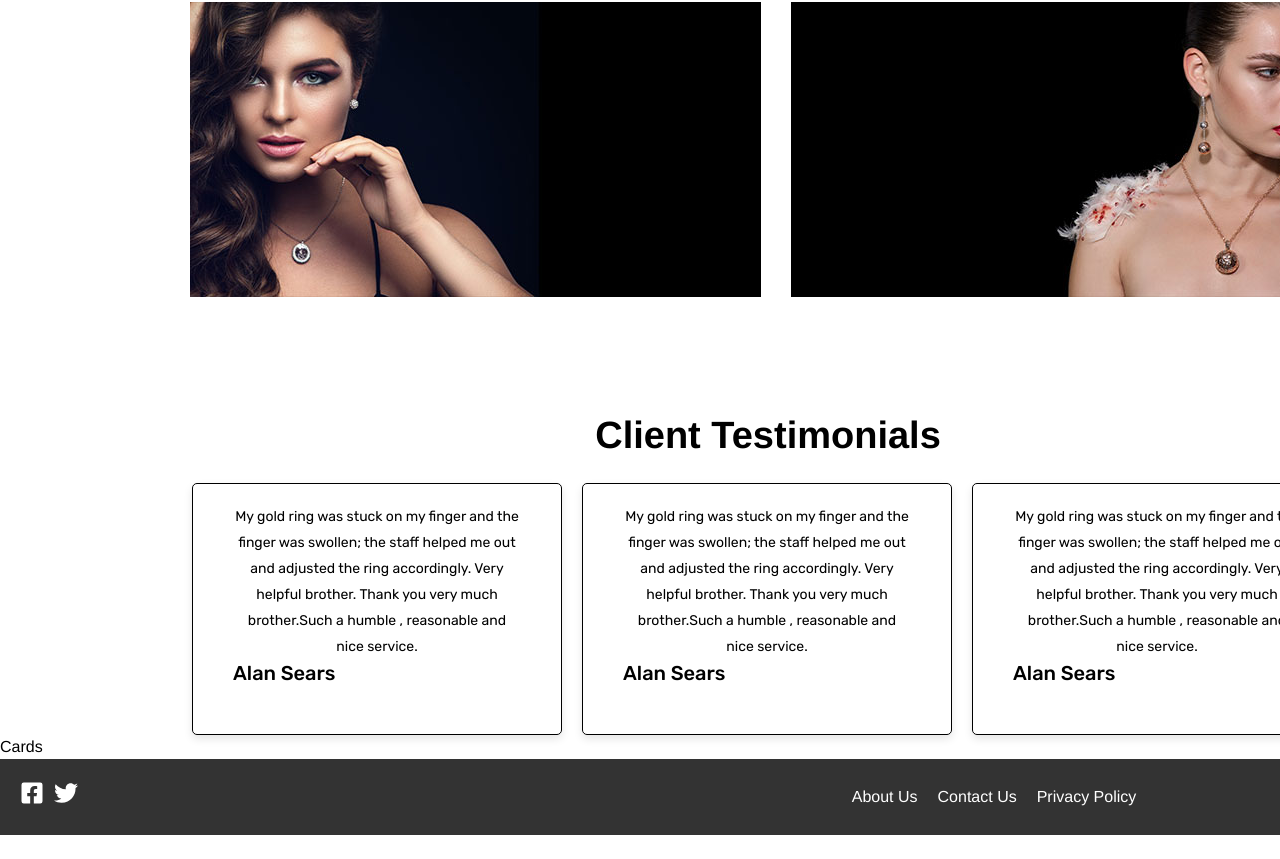
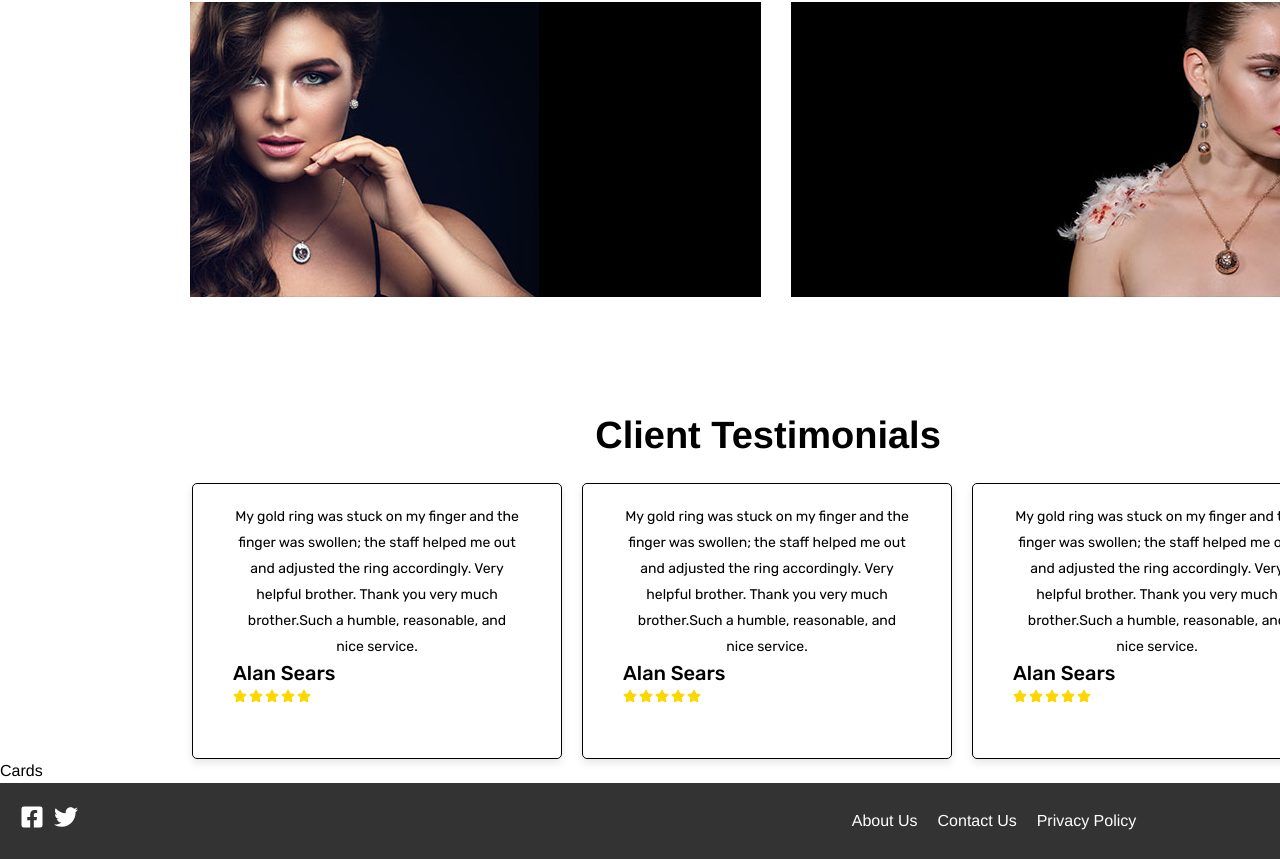
Before and after one commit to Sonu-Subedi/Webtuned_project, a React (Vite) app: page /contact in a window 1280 px wide. Shown: the part 3112-3971 px from the top of the page. Before the commit the page ends 3947 px from the top, so only its background shows below. Built offline with nearby package versions, Linux system fonts and the light colour scheme.

Commit message:
Add client testimonial part

```diff
--- a/src/components/Testimonial.jsx
+++ b/src/components/Testimonial.jsx
@@ -1,13 +1,154 @@
+// import PropTypes from "prop-types";
+// import { FaStar } from "react-icons/fa";
+
+// const Testimonial = ({ name, role, comment }) => (
+//   <div className="testimonial">
+//     <p className="testimonial-comment">{comment}</p>
+//     <div className="testimonial-author">
+//       <p className="testimonial-name">{name}</p>
+//       <p className="testimonial-role">{role}</p>
+//     </div>
+//   </div>
+// );
+
+// Testimonial.propTypes = {
+//   name: PropTypes.string.isRequired,
+//   role: PropTypes.string.isRequired,
+//   comment: PropTypes.string.isRequired,
+//   showStar: PropTypes.bool,
+// };
+
+// const TestimonialSection = () => {
+//   const testimonials = [
+//     {
+//       name: "Alan Sears",
+//       comment:
+//         "My gold ring was stuck on my finger and the finger was swollen; the staff helped me out and adjusted the ring accordingly. Very helpful brother. Thank you very much brother.Such a humble , reasonable and nice service.",
+//     },
+//     {
+//       name: "Alan Sears",
+//       comment:
+//         "My gold ring was stuck on my finger and the finger was swollen; the staff helped me out and adjusted the ring accordingly. Very helpful brother. Thank you very much brother.Such a humble , reasonable and nice service.",
+//     },
+//     {
+//       name: "Alan Sears",
+//       comment:
+//         "My gold ring was stuck on my finger and the finger was swollen; the staff helped me out and adjusted the ring accordingly. Very helpful brother. Thank you very much brother.Such a humble , reasonable and nice service.",
+//     },
+//   ];
+
+//   return (
+//     <>
+//       <div className="main-heading">Client Testimonials</div>
+//       <div className="testimonial-section">
+//         {testimonials.map((testimonial, index) => (
+//           <Testimonial
+//             key={index}
+//             {...testimonial}
+//             className="item"
+//             showStar={true}
+//           />
+//         ))}
+//         <FaStar color="gold" size={14} />
+//         <FaStar color="gold" size={14} />
+//         <FaStar color="gold" size={14} />
+//         <FaStar color="gold" size={14} />
+//         <FaStar color="gold" size={14} />
+//       </div>
+//     </>
+//   );
+// };
+
+// export default TestimonialSection;
+
+// import React from "react";
+// import PropTypes from "prop-types";
+// import { FaStar } from "react-icons/fa";
+
+// const Testimonial = ({ name, role, comment, showStar }) => (
+//   <div className="testimonial">
+//     <p className="testimonial-comment">{comment}</p>
+//     <div className="testimonial-author">
+//       <p className="testimonial-name">
+//         {name} {showStar && <StarIcons count={5} />}{" "}
+//       </p>
+//       <p className="testimonial-role">{role}</p>
+//     </div>
+//   </div>
+// );
+
+// Testimonial.propTypes = {
+//   name: PropTypes.string.isRequired,
+//   role: PropTypes.string.isRequired,
+//   comment: PropTypes.string.isRequired,
+//   showStar: PropTypes.bool,
+// };
+
+// const StarIcons = ({ count }) => (
+//   <>
+//     {Array.from({ length: count }, (_, index) => (
+//       <FaStar key={index} color="gold" size={14} style={{ marginRight: 2 }} />
+//     ))}
+//   </>
+// );
+
+// StarIcons.propTypes = {
+//   count: PropTypes.number.isRequired,
+// };
+
+// const TestimonialSection = () => {
+//   const testimonials = [
+//     {
+//       name: "Alan Sears",
+//       comment:
+//         "My gold ring was stuck on my finger and the finger was swollen; the staff helped me out and adjusted the ring accordingly. Very helpful brother. Thank you very much brother.Such a humble, reasonable, and nice service.",
+//     },
+//     {
+//       name: "Alan Sears",
+//       comment:
+//         "My gold ring was stuck on my finger and the finger was swollen; the staff helped me out and adjusted the ring accordingly. Very helpful brother. Thank you very much brother.Such a humble, reasonable, and nice service.",
+//     },
+//     {
+//       name: "Alan Sears",
+//       comment:
+//         "My gold ring was stuck on my finger and the finger was swollen; the staff helped me out and adjusted the ring accordingly. Very helpful brother. Thank you very much brother.Such a humble, reasonable, and nice service.",
+//     },
+//   ];
+
+//   return (
+//     <>
+//       <div className="main-heading">Client Testimonials</div>
+//       <div className="testimonial-section">
+//         {testimonials.map((testimonial, index) => (
+//           <Testimonial
+//             key={index}
+//             {...testimonial}
+//             className="item"
+//             showStar={true}
+//           />
+//         ))}
+//       </div>
+//     </>
+//   );
+// };
+
+// export default TestimonialSection;
+import React from "react";
 import PropTypes from "prop-types";
 import { FaStar } from "react-icons/fa";
 
-const Testimonial = ({ name, role, comment }) => (
+const Testimonial = ({ name, role, comment, showStar }) => (
   <div className="testimonial">
     <p className="testimonial-comment">{comment}</p>
     <div className="testimonial-author">
       <p className="testimonial-name">{name}</p>
       <p className="testimonial-role">{role}</p>
     </div>
+    {showStar && (
+      <div className="testimonial-stars">
+        <StarIcons count={5} />
+      </div>
+    )}
   </div>
 );
 
@@ -18,22 +159,34 @@ Testimonial.propTypes = {
   showStar: PropTypes.bool,
 };
 
+const StarIcons = ({ count }) => (
+  <>
+    {Array.from({ length: count }, (_, index) => (
+      <FaStar key={index} color="gold" size={14} style={{ marginRight: 2 }} />
+    ))}
+  </>
+);
+
+StarIcons.propTypes = {
+  count: PropTypes.number.isRequired,
+};
+
 const TestimonialSection = () => {
   const testimonials = [
     {
       name: "Alan Sears",
       comment:
-        "My gold ring was stuck on my finger and the finger was swollen; the staff helped me out and adjusted the ring accordingly. Very helpful brother. Thank you very much brother.Such a humble , reasonable and nice service.",
+        "My gold ring was stuck on my finger and the finger was swollen; the staff helped me out and adjusted the ring accordingly. Very helpful brother. Thank you very much brother.Such a humble, reasonable, and nice service.",
     },
     {
       name: "Alan Sears",
       comment:
-        "My gold ring was stuck on my finger and the finger was swollen; the staff helped me out and adjusted the ring accordingly. Very helpful brother. Thank you very much brother.Such a humble , reasonable and nice service.",
+        "My gold ring was stuck on my finger and the finger was swollen; the staff helped me out and adjusted the ring accordingly. Very helpful brother. Thank you very much brother.Such a humble, reasonable, and nice service.",
     },
     {
       name: "Alan Sears",
       comment:
-        "My gold ring was stuck on my finger and the finger was swollen; the staff helped me out and adjusted the ring accordingly. Very helpful brother. Thank you very much brother.Such a humble , reasonable and nice service.",
+        "My gold ring was stuck on my finger and the finger was swollen; the staff helped me out and adjusted the ring accordingly. Very helpful brother. Thank you very much brother.Such a humble, reasonable, and nice service.",
     },
   ];
 
@@ -49,14 +202,6 @@ const TestimonialSection = () => {
             showStar={true}
           />
         ))}
-        <FaStar color="gold" size={24} />
-        <FaStar color="gold" size={24} />
-        <FaStar color="gold" size={24} />
-        <FaStar color="gold" size={24} />
-        <FaStar color="gold" size={24} />
-        <div className="star-icon">
-          <FaStar color="gold" size={24} />
-        </div>
       </div>
     </>
   );
```
